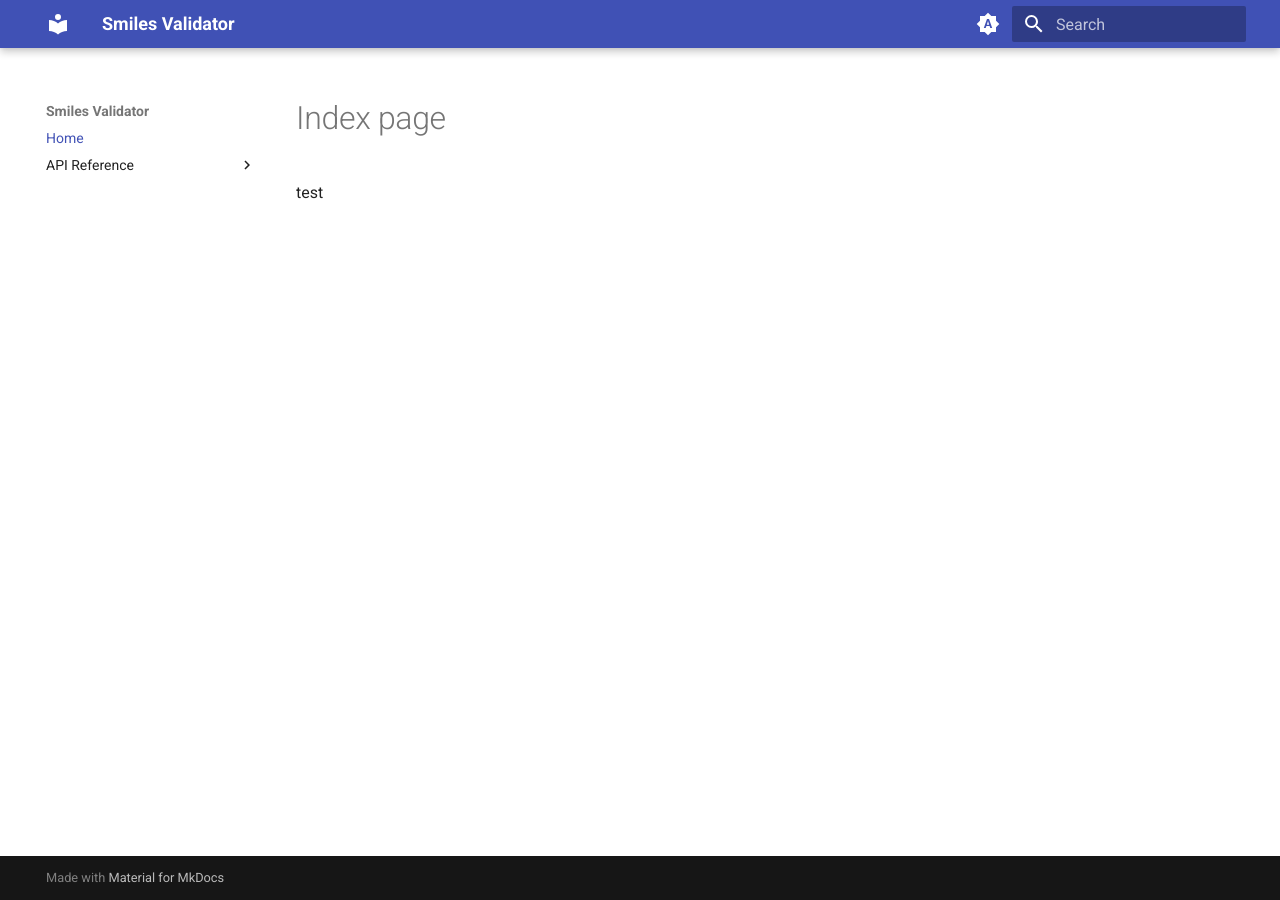
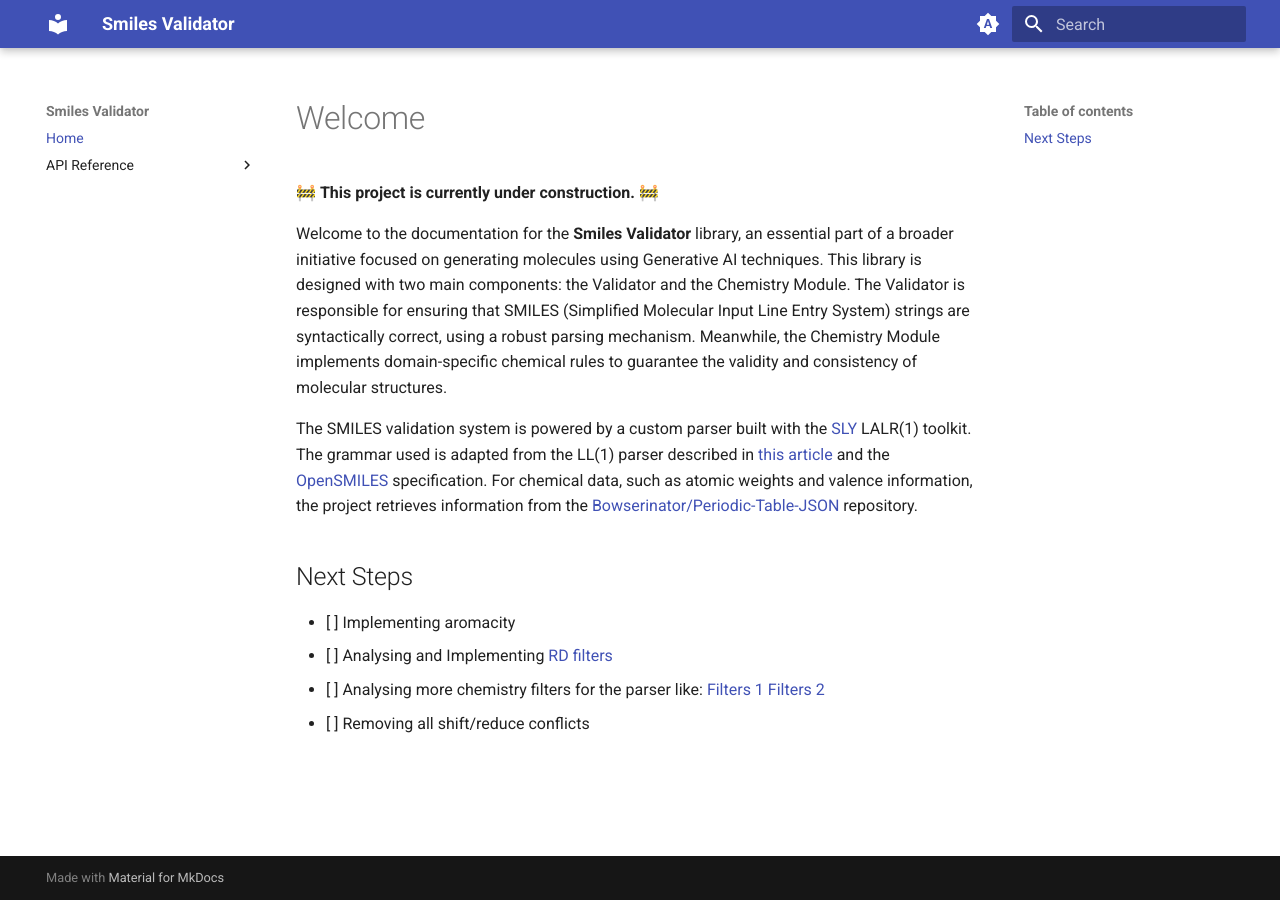
Before and after one commit to Luna-v0/smiles, an MkDocs documentation site: the page built from docs/index.md, in a window 1280 px wide. Built offline with MkDocs 1.6.1 and Material for MkDocs 9.7.7, drawn with Linux system fonts in a browser that asks for light colours.

Commit message:
Added better documentation for the home page

```diff
--- a/docs/index.md
+++ b/docs/index.md
@@ -1,3 +1,14 @@
-# Index page
+# Welcome
 
-test
+🚧 **This project is currently under construction.** 🚧
+
+Welcome to the documentation for the **Smiles Validator** library, an essential part of a broader initiative focused on generating molecules using Generative AI techniques. This library is designed with two main components: the Validator and the Chemistry Module. The Validator is responsible for ensuring that SMILES (Simplified Molecular Input Line Entry System) strings are syntactically correct, using a robust parsing mechanism. Meanwhile, the Chemistry Module implements domain-specific chemical rules to guarantee the validity and consistency of molecular structures.
+
+The SMILES validation system is powered by a custom parser built with the [SLY](https://github.com/dabeaz/sly) LALR(1) toolkit. The grammar used is adapted from the LL(1) parser described in [this article](https://depth-first.com/articles/2020/04/20/smiles-formal-grammar/) and the [OpenSMILES](https://opensmiles.org/opensmiles.html) specification. For chemical data, such as atomic weights and valence information, the project retrieves information from the [Bowserinator/Periodic-Table-JSON](https://github.com/Bowserinator/Periodic-Table-JSON/tree/master) repository.
+
+## Next Steps
+
+- [ ] Implementing aromacity
+- [ ] Analysing and Implementing [RD filters](https://github.com/PatWalters/rd_filters)
+- [ ] Analysing more chemistry filters for the parser like: [Filters 1](https://practicalcheminformatics.blogspot.com/2023/07/a-simple-tool-for-exploring-functional.html) [Filters 2](https://practicalcheminformatics.blogspot.com/2024/05/generative-molecular-design-isnt-as.html)
+- [ ] Removing all shift/reduce conflicts
```
Also changed, not shown: README.md (+5 -1 lines).
